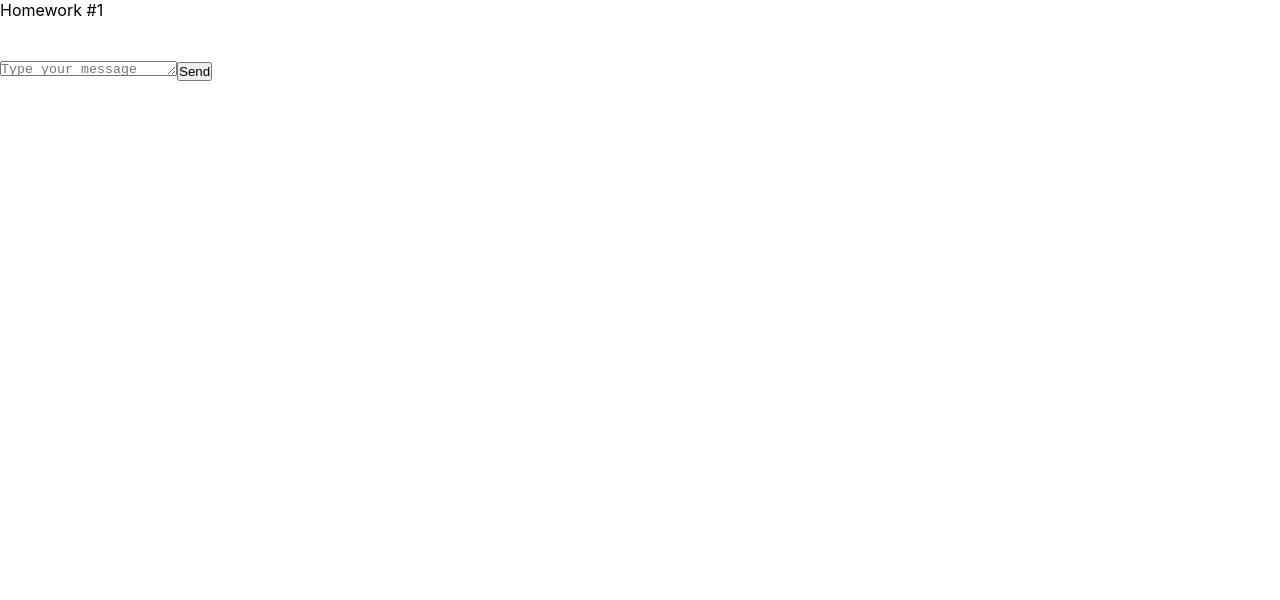
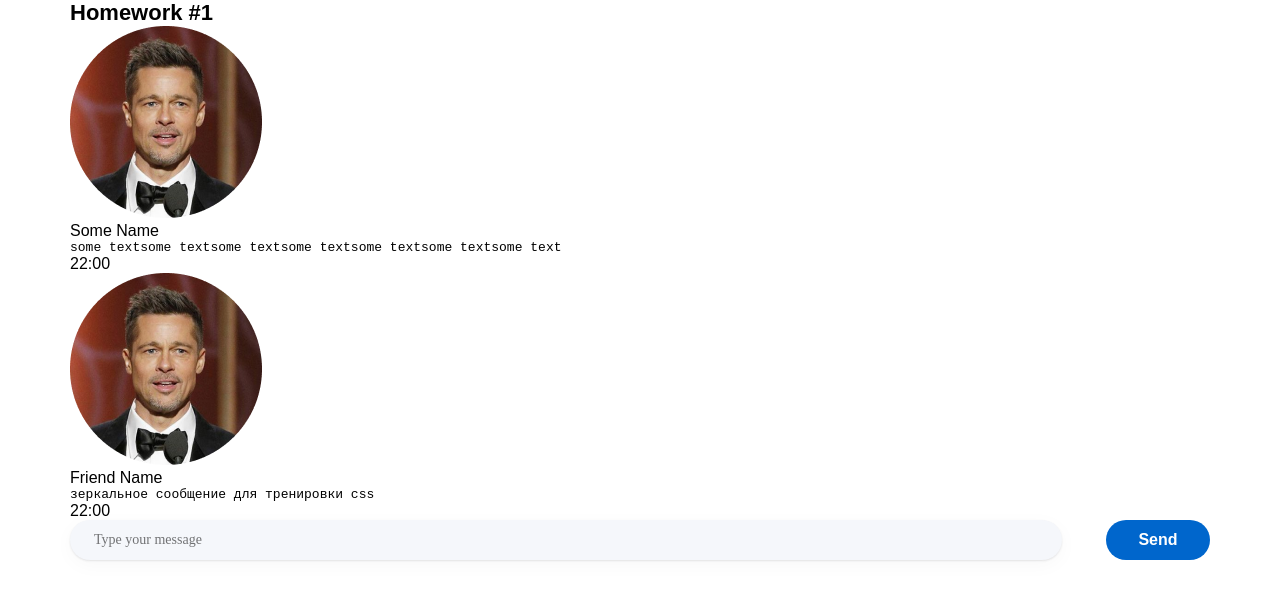
Before and after one commit to EgorZhuk/homework, a React (Create React App) app: page / in a window 1280 px wide. Shown: the top 600 px of the page. Built offline with nearby package versions, Linux system fonts and the light colour scheme.

Commit message:
fix: add props types

```diff
--- a/src/index.css
+++ b/src/index.css
@@ -3,12 +3,10 @@
     padding: 0;
     box-sizing: border-box;
 }
-
+@import url('https://fonts.googleapis.com/css2?family=Lato:wght@300;400;700&family=Montserrat:wght@400;600&display=swap');
 body {
     margin: 0;
-    font-family: -apple-system, BlinkMacSystemFont, 'Segoe UI', 'Roboto',
-    'Oxygen', 'Ubuntu', 'Cantarell', 'Fira Sans', 'Droid Sans',
-    'Helvetica Neue', sans-serif;
+    font-family: 'Montserrat', sans-serif;
     -webkit-font-smoothing: antialiased;
     -moz-osx-font-smoothing: grayscale;
     box-sizing: border-box;
--- a/src/s1-main/App.module.css
+++ b/src/s1-main/App.module.css
@@ -1,5 +1,9 @@
 .App {
     --header_height: 60px;
+    max-width: 1280px;
+    padding-left: 70px;
+    padding-right: 70px;
+    margin: 0 auto;
 }
 
 .hw {
@@ -7,5 +11,6 @@
 }
 
 .hwTitle {
-
+    font-weight: 600;
+    font-size: 22px;
 }
--- a/src/s2-homeworks/hw01/friend-message/FriendMessage.tsx
+++ b/src/s2-homeworks/hw01/friend-message/FriendMessage.tsx
@@ -1,8 +1,12 @@
 import React from 'react'
 import s from './FriendMessage.module.css'
+import {MessageType} from '../HW1';
 
+export type MessagePropsType ={
+    message : MessageType
+}
 // создать тип вместо any и отобразить приходящие данные
-const FriendMessage = (props: any) => {
+const FriendMessage = (props: MessagePropsType) => {
     return (
         <div
             id={'hw1-friend-message-' + props.message.id}
@@ -12,7 +16,7 @@ const FriendMessage = (props: any) => {
                 <img
                     id={'hw1-friend-avatar-' + props.message.id}
                     // создаёт студент
-
+                  src={props.message.user.avatar}
                     //
                 />
                 <div className={s.friendText}>
@@ -20,7 +24,7 @@ const FriendMessage = (props: any) => {
                         id={'hw1-friend-name-' + props.message.id}
                         className={s.friendName}
                     >
-                        {/*создаёт студент*/}
+                        {props.message.user.name}
 
                         {/**/}
                     </div>
@@ -28,7 +32,7 @@ const FriendMessage = (props: any) => {
                         id={'hw1-friend-text-' + props.message.id}
                         className={s.friendMessageText}
                     >
-                        {/*создаёт студент*/}
+                        {props.message.message.text}
 
                         {/**/}
                     </pre>
@@ -38,7 +42,7 @@ const FriendMessage = (props: any) => {
                 id={'hw1-friend-time-' + props.message.id}
                 className={s.friendTime}
             >
-                {/*создаёт студент*/}
+                {props.message.message.time}
 
                 {/**/}
             </div>
--- a/src/s2-homeworks/hw01/message-sender/MessageSender.module.css
+++ b/src/s2-homeworks/hw01/message-sender/MessageSender.module.css
@@ -1,13 +1,39 @@
 .sendForm {
-
+ width: 100%;
+    display: flex;
+    justify-content: space-between;
+    align-items: center;
+    gap: 44px;
 }
 
 .textarea {
+    height: 40px !important;
+    width: 100%;
+    background: #F5F7FB;
+    box-shadow: 0px 5px 20px rgba(29, 33, 38, 0.03), 0px 1px 2px rgba(29, 33, 38, 0.1);
+    border-radius: 20px;
+    font-family: Montserrat;
+    font-weight: 400;
+    font-size: 14px;
+    padding-left: 24px;
+    resize: none;
+    border: none;
+    line-height: 40px;
+}
+.textarea::placeholder { /* Modern browsers */
+    color: rgba(0, 0, 0, 0.6);
 
+    opacity: 0.9;
 }
-
 .button {
-
+    background-color: #0066CC;
+    width: 120px;
+    height: 40px;
+    border-radius: 20px;
+    border: none;
+    font-size: 16px;
+    font-weight: 600;
+    color: #FFFFFF;
 }
 
 .button:hover {
--- a/src/s2-homeworks/hw01/message/Message.tsx
+++ b/src/s2-homeworks/hw01/message/Message.tsx
@@ -1,35 +1,37 @@
 import React from 'react'
 import s from './Message.module.css'
+import {MessageType} from '../HW1';
 
 // нужно создать правильный тип вместо any
-export type MessagePropsType = any
+export type MessagePropsType ={
+  message : MessageType
+}
 
 // нужно отобразить приходящие данные
 const Message = (props: MessagePropsType) => {
     return (
         <div id={'hw1-message-' + props.message.id} className={s.message}>
             <div className={s.imageAndText}>
-                <img
+                <img src={props.message.user.avatar}
                     id={'hw1-avatar-' + props.message.id}
                     // создаёт студент
 
-                    //
                 />
                 <div className={s.text}>
                     <div id={'hw1-name-' + props.message.id} className={s.name}>
-                        {/*создаёт студент*/}
+                        {props.message.user.name}
 
-                        {/**/}
+                        {}
                     </div>
                     <pre id={'hw1-text-' + props.message.id} className={s.messageText}>
-                        {/*создаёт студент*/}
+                        {props.message.message.text}
 
                         {/**/}
                     </pre>
                 </div>
             </div>
             <div id={'hw1-time-' + props.message.id} className={s.time}>
-                {/*создаёт студент*/}
+                {props.message.message.time}
 
                 {/**/}
             </div>
```
Also changed, not shown: src/s2-homeworks/hw01/HW1.tsx (+13 -1 lines).
